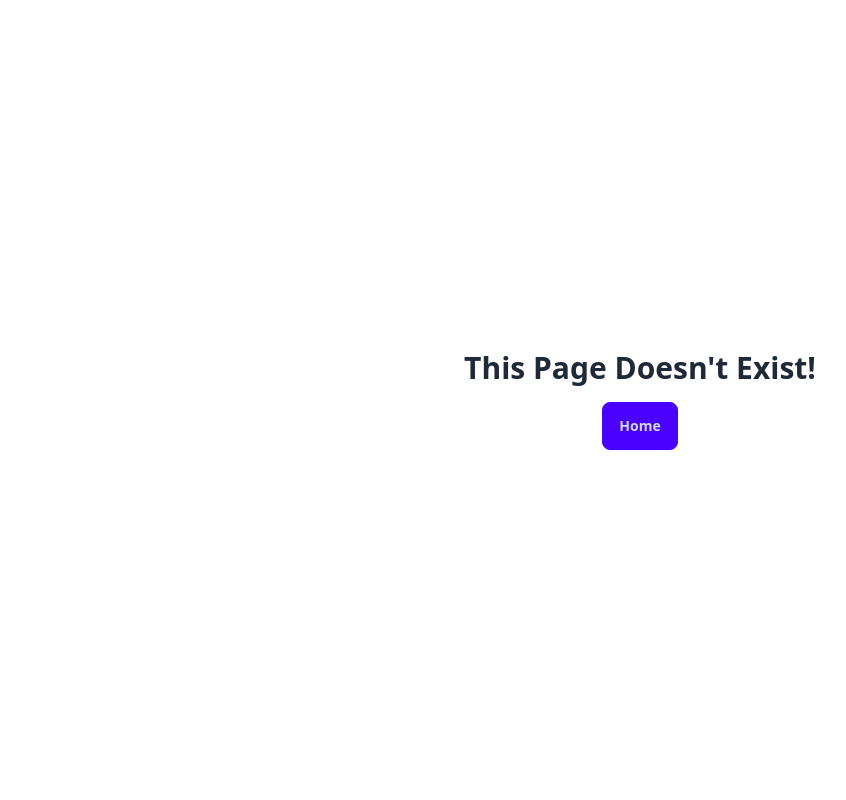
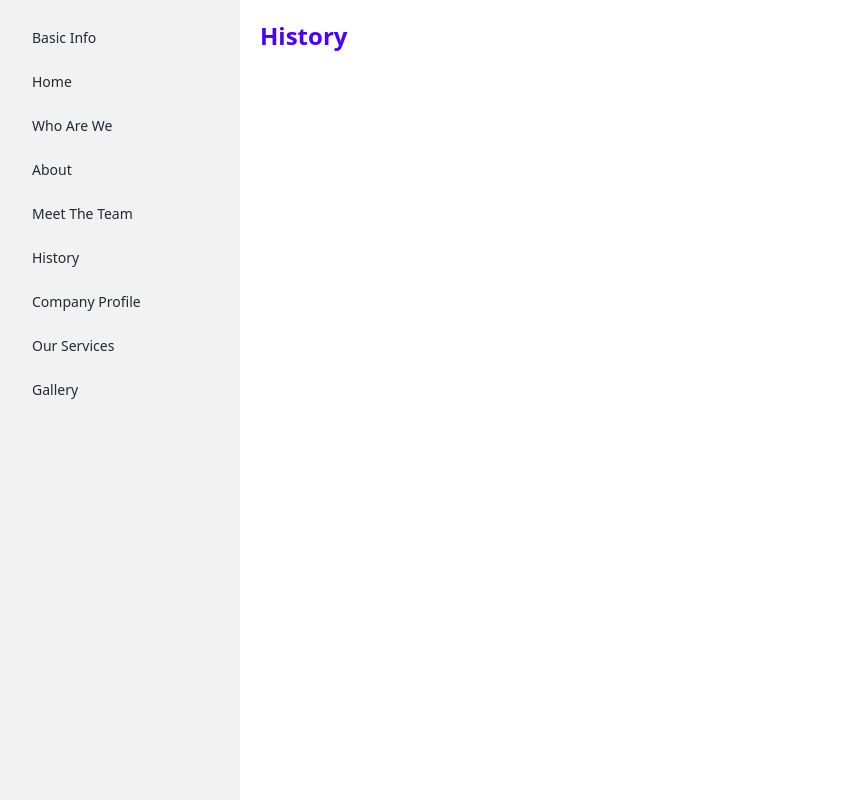
Before and after one commit to muztahiddurjoy/eagle-admin, a React (Vite) app: page /history in a window 1280 px wide. Shown: the whole page, without its empty margins (0-846 px from the left). Built offline with nearby package versions, Linux system fonts and the light colour scheme.

Commit message:
more pages added

```diff
--- a/src/components/Menu/Menu.tsx
+++ b/src/components/Menu/Menu.tsx
@@ -14,6 +14,15 @@ const Menu = () => {
         <Link to="/who-are-we">Who Are We</Link>
       </li>
       <li>
+        <Link to="/about">About</Link>
+      </li>
+      <li>
+        <Link to="/meet-the-team">Meet The Team</Link>
+      </li>
+      <li>
+        <Link to="/history">History</Link>
+      </li>
+      <li>
         <Link to="/profile">Company Profile</Link>
       </li>
       <li>
--- /dev/null
+++ b/src/pages/About.tsx
@@ -0,0 +1,11 @@
+import Dashboard from "../components/Dashboard/Dashboard"
+
+const About = () => {
+  return (
+    <Dashboard>
+        <p className='text-2xl font-bold text-primary'>About</p>
+    </Dashboard>
+  )
+}
+
+export default About
--- /dev/null
+++ b/src/pages/History.tsx
@@ -0,0 +1,11 @@
+import Dashboard from "../components/Dashboard/Dashboard"
+
+const History = () => {
+  return (
+    <Dashboard>
+        <p className='text-2xl font-bold text-primary'>History</p>
+    </Dashboard>
+  )
+}
+
+export default History
--- /dev/null
+++ b/src/pages/MeetTheTeam.tsx
@@ -0,0 +1,11 @@
+import Dashboard from "../components/Dashboard/Dashboard"
+
+const MeetTheTeam = () => {
+  return (
+    <Dashboard>
+        <p className='text-2xl font-bold text-primary'>Meet The Team</p>
+    </Dashboard>
+  )
+}
+
+export default MeetTheTeam
--- a/src/pages/WhoAreWe.tsx
+++ b/src/pages/WhoAreWe.tsx
@@ -3,7 +3,7 @@ import Dashboard from "../components/Dashboard/Dashboard"
 const WhoAreWe = () => {
   return (
     <Dashboard>
-        <p className='text-2xl font-bold text-primary'>Who Are We.</p>
+        <p className='text-2xl font-bold text-primary'>Who Are We</p>
     </Dashboard>
   )
 }
```
Also changed, not shown: src/router.tsx (+15 -0 lines).
